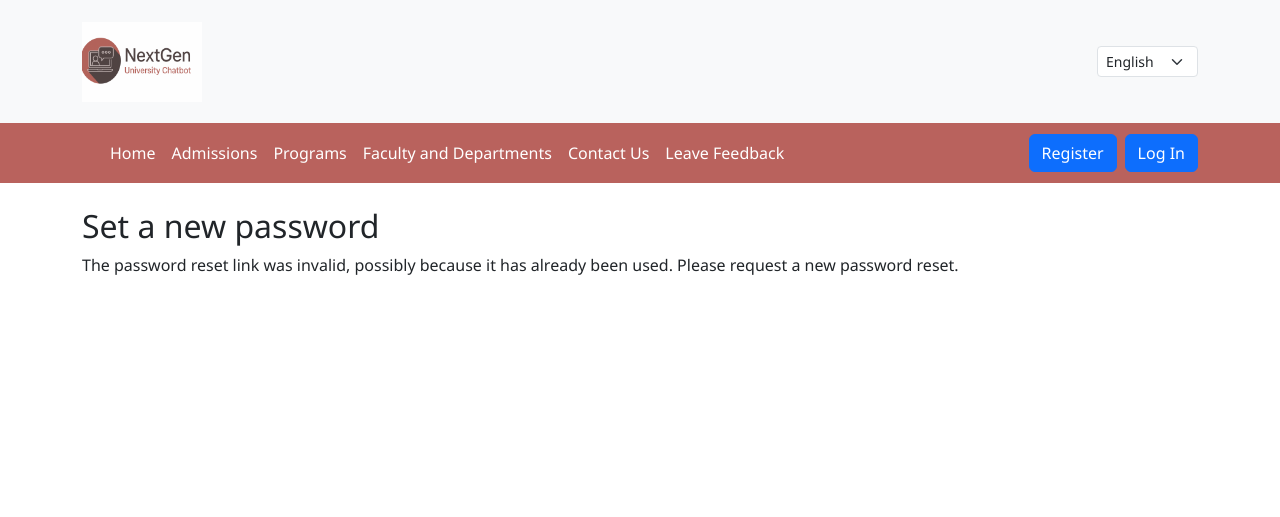
After one commit to adjgonzalez/NextGenUniversityChatbot, a Django app: page /reset/1/1/ in a window 1280 px wide. The commit adds this page. Shown: the top 517 px of the page. Run offline with Django 5.2, Linux system fonts and the light colour scheme.

Commit message:
feat: added password reset functionality

```diff
--- a/uni-chatbot/mysite/urls.py
+++ b/uni-chatbot/mysite/urls.py
@@ -1,24 +1,6 @@
-"""
-URL configuration for mysite project.
-
-The `urlpatterns` list routes URLs to views. For more information please see:
-    https://docs.djangoproject.com/en/5.2/topics/http/urls/
-Examples:
-Function views
-    1. Add an import:  from my_app import views
-    2. Add a URL to urlpatterns:  path('', views.home, name='home')
-Class-based views
-    1. Add an import:  from other_app.views import Home
-    2. Add a URL to urlpatterns:  path('', Home.as_view(), name='home')
-Including another URLconf
-    1. Import the include() function: from django.urls import include, path
-    2. Add a URL to urlpatterns:  path('blog/', include('blog.urls'))
-"""
-
-import os
-
 from django.contrib import admin
 from django.urls import include, path
+from django.contrib.auth import views as auth_views
 
 urlpatterns = [
     path("admin/", admin.site.urls),
@@ -27,14 +9,19 @@ urlpatterns = [
     path("", include("feedback.urls")),
     path("i18n/", include("django.conf.urls.i18n")),
     path("", include("mychatbot.urls")),
+
+    # ------ Password Reset paths ------
+    path('password_reset/', auth_views.PasswordResetView.as_view(
+        template_name="users/password_reset.html",
+        email_template_name="registration/password_reset_email.html"
+    ), name='password_reset'),
+    path('password_reset/done/', auth_views.PasswordResetDoneView.as_view(
+        template_name="users/password_reset_done.html"
+    ), name='password_reset_done'),
+    path('reset/<uidb64>/<token>/', auth_views.PasswordResetConfirmView.as_view(
+        template_name="users/password_reset_confirm.html"
+    ), name='password_reset_confirm'),
+    path('reset/done/', auth_views.PasswordResetCompleteView.as_view(
+        template_name="users/password_reset_complete.html"
+    ), name='password_reset_complete'),
 ]
-
-EMAIL_BACKEND = "django.core.mail.backends.smtp.EmailBackend"
-EMAIL_HOST = os.environ.get("EMAIL_HOST", "smtp.ethereal.email")
-EMAIL_HOST_USER = os.environ.get("EMAIL_HOST_USER")
-EMAIL_HOST_PASSWORD = os.environ.get("EMAIL_HOST_PASSWORD")
-EMAIL_PORT = int(os.environ.get("EMAIL_PORT", 587))
-EMAIL_USE_TLS = os.environ.get("EMAIL_USE_TLS", "True") == "True"
-DEFAULT_FROM_EMAIL = os.environ.get(
-    "DEFAULT_FROM_EMAIL", "noreply@nextgenuniversity.com"
-)
--- a/uni-chatbot/users/templates/users/login.html
+++ b/uni-chatbot/users/templates/users/login.html
@@ -13,6 +13,8 @@
         {{ form }}
         <button>Submit</button>
     </form>
+<a href="{% url 'password_reset' %}">Forgot your password?</a>
+
     <!-- Floating Chat Button -->
     {% include "base/chatbox.html" %}
 {% endblock %}
--- /dev/null
+++ b/uni-chatbot/users/templates/users/password_reset_complete.html
@@ -0,0 +1,6 @@
+{% extends "base/base.html" %}
+{% block title %}Password Reset Complete{% endblock %}
+{% block content %}
+  <h2>Password reset complete</h2>
+  <p>Your password has been set. You may now <a href="{% url 'users:login' %}">log in</a> with your new password.</p>
+{% endblock %}
--- /dev/null
+++ b/uni-chatbot/users/templates/users/password_reset_confirm.html
@@ -0,0 +1,14 @@
+{% extends "base/base.html" %}
+{% block title %}Set New Password{% endblock %}
+{% block content %}
+  <h2>Set a new password</h2>
+  {% if validlink %}
+    <form method="post">
+      {% csrf_token %}
+      {{ form.as_p }}
+      <button type="submit">Reset password</button>
+    </form>
+  {% else %}
+    <p>The password reset link was invalid, possibly because it has already been used. Please request a new password reset.</p>
+  {% endif %}
+{% endblock %}
--- a/uni-chatbot/users/urls.py
+++ b/uni-chatbot/users/urls.py
@@ -1,4 +1,5 @@
 from django.urls import path
+from django.contrib.auth import views as auth_views
 
 from . import views
 
```
Also changed, not shown: uni-chatbot/users/templates/registration/password_reset_email.html (added, +11 -0 lines), uni-chatbot/users/templates/users/password_reset.html (added, +10 -0 lines), uni-chatbot/users/templates/users/password_reset_done.html (added, +7 -0 lines).
